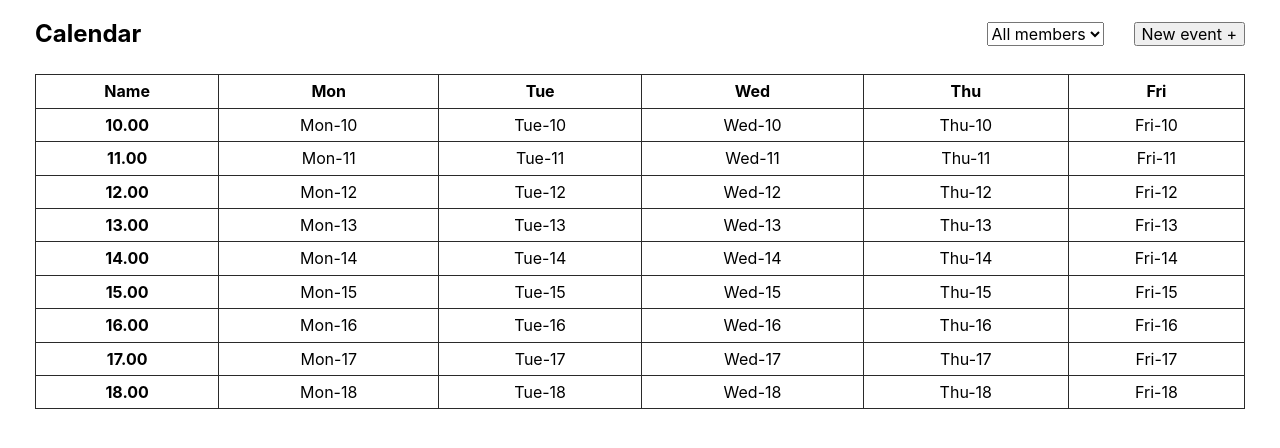
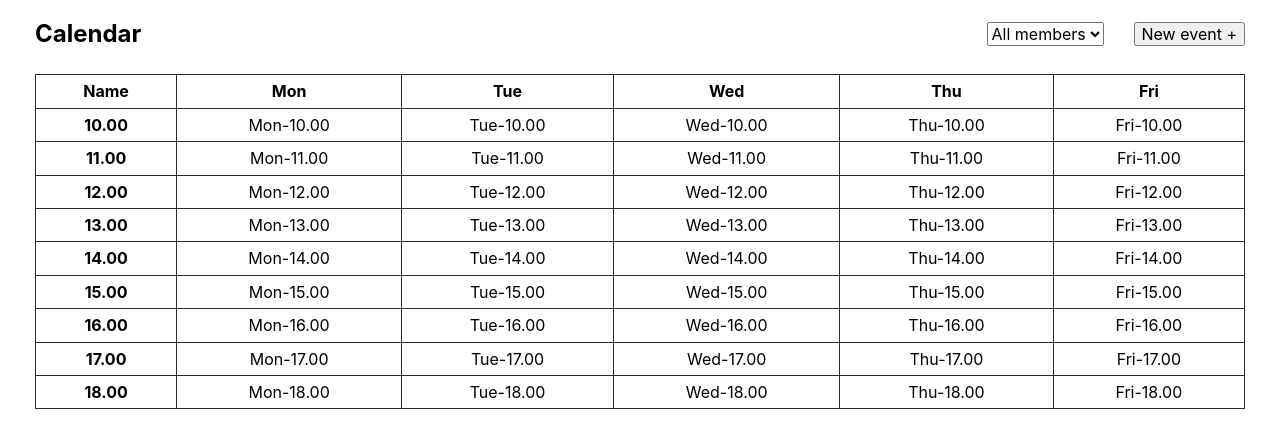
Before and after one commit to Artiss90/weekly_calendar, a React (Create React App) app: page / in a window 1280 px wide. Shown: the top 448 px of the page. Built offline with nearby package versions, Linux system fonts and the light colour scheme.

Commit message:
add autocomplete tables

```diff
--- a/src/Components/PublicRoute/PublicRoute.js
+++ b/src/Components/PublicRoute/PublicRoute.js
@@ -4,8 +4,8 @@
 import meetingSelectors from "redux/meetingRedux/meetingSelectors";
 
 /*
- * - Если маршрут ограниченный (restricted = true), и пользователь залогинен, рендерит редирект ('/contacts')
- * - В противном случае рендерит компонент
+ * - Если маршрут ограниченный (restricted = true), и страницу создания разрешено открыть(open = true), рендерит компонент ('/create-meeting')
+ * - В противном случае редирект (на страницу с таблицей)
  */
 function PublicRoute({ component: Component, redirectTo, ...routeProps }) {
   const open = useSelector(meetingSelectors.getOpenCreateView);
@@ -13,10 +13,10 @@
     <Route
       {...routeProps}
       render={(props) =>
-        !open && routeProps.restricted ? (
+        open && routeProps.restricted ? (
+          <Component {...props} />
+        ) : (
           <Redirect to={redirectTo} />
-        ) : (
-          <Component {...props} />
         )
       }
     />
--- /dev/null
+++ b/src/Components/TableWeekly/TableCell/TableCell.jsx
@@ -0,0 +1,20 @@
+import style from "./TableCell.module.css";
+function TableCell({ title, date }) {
+  // ? если есть title, то добавляем кнопку удаления
+  return (
+    <>
+      <p>{title}</p>
+      {title && (
+        <button
+          className={style.btnDelete}
+          type="button"
+          onClick={() => console.log(date)}
+        >
+          &#10006;
+        </button>
+      )}
+    </>
+  );
+}
+
+export default TableCell;
--- /dev/null
+++ b/src/Components/TableWeekly/TableCell/TableCell.module.css
@@ -0,0 +1,7 @@
+.btnDelete {
+  position: absolute;
+  top: 20%;
+  right: 0;
+  border: none;
+  background: inherit;
+}
--- a/src/Components/TableWeekly/TableWeekly.jsx
+++ b/src/Components/TableWeekly/TableWeekly.jsx
@@ -1,91 +1,46 @@
+import { useSelector } from "react-redux";
+import meetingSelectors from "redux/meetingRedux/meetingSelectors";
 import style from "./TableWeekly.module.css";
+import TableWeeklyBody from "./TableWeeklyBody/TableWeeklyBody";
+import TableWeekHead from "./TableWeeklyHead/TableWeekHead";
 
 function TableWeekly() {
+  const meetingList = useSelector(meetingSelectors.getMeetingItems);
+  const TIME_LIST = [
+    "10.00",
+    "11.00",
+    "12.00",
+    "13.00",
+    "14.00",
+    "15.00",
+    "16.00",
+    "17.00",
+    "18.00",
+  ];
+  const DAY_LIST = ["Mon", "Tue", "Wed", "Thu", "Fri"];
   return (
     <table className={style.tableDays}>
       <thead>
         <tr>
           <th>Name</th>
-          <th>Mon</th>
-          <th>Tue</th>
-          <th>Wed</th>
-          <th>Thu</th>
-          <th>Fri</th>
+          <TableWeekHead dayList={DAY_LIST} />
         </tr>
       </thead>
       <tbody>
-        <tr>
-          <th>10.00</th>
-          <td data-day-time="Mon-10">Mon-10</td>
-          <td data-day-time="Tue-10">Tue-10</td>
-          <td data-day-time="Wed-10">Wed-10</td>
-          <td data-day-time="Thu-10">Thu-10</td>
-          <td data-day-time="Fri-10">Fri-10</td>
-        </tr>
-        <tr>
-          <th>11.00</th>
-          <td data-day-time="Mon-11">Mon-11</td>
-          <td data-day-time="Tue-11">Tue-11</td>
-          <td data-day-time="Wed-11">Wed-11</td>
-          <td data-day-time="Thu-11">Thu-11</td>
-          <td data-day-time="Fri-11">Fri-11</td>
-        </tr>
-        <tr>
-          <th>12.00</th>
-          <td data-day-time="Mon-12">Mon-12</td>
-          <td data-day-time="Tue-12">Tue-12</td>
-          <td data-day-time="Wed-12">Wed-12</td>
-          <td data-day-time="Thu-12">Thu-12</td>
-          <td data-day-time="Fri-12">Fri-12</td>
-        </tr>
-        <tr>
-          <th>13.00</th>
-          <td data-day-time="Mon-13">Mon-13</td>
-          <td data-day-time="Tue-13">Tue-13</td>
-          <td data-day-time="Wed-13">Wed-13</td>
-          <td data-day-time="Thu-13">Thu-13</td>
-          <td data-day-time="Fri-13">Fri-13</td>
-        </tr>
-        <tr>
-          <th>14.00</th>
-          <td data-day-time="Mon-14">Mon-14</td>
-          <td data-day-time="Tue-14">Tue-14</td>
-          <td data-day-time="Wed-14">Wed-14</td>
-          <td data-day-time="Thu-14">Thu-14</td>
-          <td data-day-time="Fri-14">Fri-14</td>
-        </tr>
-        <tr>
-          <th>15.00</th>
-          <td data-day-time="Mon-15">Mon-15</td>
-          <td data-day-time="Tue-15">Tue-15</td>
-          <td data-day-time="Wed-15">Wed-15</td>
-          <td data-day-time="Thu-15">Thu-15</td>
-          <td data-day-time="Fri-15">Fri-15</td>
-        </tr>
-        <tr>
-          <th>16.00</th>
-          <td data-day-time="Mon-16">Mon-16</td>
-          <td data-day-time="Tue-16">Tue-16</td>
-          <td data-day-time="Wed-16">Wed-16</td>
-          <td data-day-time="Thu-16">Thu-16</td>
-          <td data-day-time="Fri-16">Fri-16</td>
-        </tr>
-        <tr>
-          <th>17.00</th>
-          <td data-day-time="Mon-17">Mon-17</td>
-          <td data-day-time="Tue-17">Tue-17</td>
-          <td data-day-time="Wed-17">Wed-17</td>
-          <td data-day-time="Thu-17">Thu-17</td>
-          <td data-day-time="Fri-17">Fri-17</td>
-        </tr>
-        <tr>
-          <th>18.00</th>
-          <td data-day-time="Mon-18">Mon-18</td>
-          <td data-day-time="Tue-18">Tue-18</td>
-          <td data-day-time="Wed-18">Wed-18</td>
-          <td data-day-time="Thu-18">Thu-18</td>
-          <td data-day-time="Fri-18">Fri-18</td>
-        </tr>
+        {TIME_LIST.map((time) => {
+          // * фильтруем по времени суток
+          const filteredMeetingListByTime = meetingList.filter(
+            (item) => item.time === time
+          );
+          return (
+            <TableWeeklyBody
+              key={time}
+              time={time}
+              dayList={DAY_LIST}
+              filteredMeetingListByTime={filteredMeetingListByTime}
+            />
+          );
+        })}
       </tbody>
     </table>
   );
--- a/src/Components/TableWeekly/TableWeekly.module.css
+++ b/src/Components/TableWeekly/TableWeekly.module.css
@@ -9,3 +9,6 @@
   padding: 7px;
   border: 1px solid #2a2a2a;
 }
+.tableDays td {
+  position: relative;
+}
--- /dev/null
+++ b/src/Components/TableWeekly/TableWeeklyBody/TableWeeklyBody.jsx
@@ -0,0 +1,35 @@
+import TableCell from "../TableCell/TableCell";
+
+function TableWeeklyBody({ time, dayList, filteredMeetingListByTime }) {
+  return (
+    <tr>
+      <th>{time}</th>
+      {dayList.map((day) => {
+        const date = `${day}-${time}`;
+        // * ставим условие, что если есть нужный массив не пустой
+        if (filteredMeetingListByTime.length > 0) {
+          const meetingByDate = filteredMeetingListByTime.find(
+            (item) => item.date === date
+          );
+          // * ставим условие в тернарном операторе, чтоб рендерил заголовок если совпадение есть (filteredMeetingListByTime !== false)
+          return (
+            <td key={date} data-day-time={date}>
+              {meetingByDate ? (
+                <TableCell title={meetingByDate.title} date={date} />
+              ) : (
+                <TableCell date={date} />
+              )}
+            </td>
+          );
+        }
+        return (
+          <td key={date} data-day-time={date}>
+            {date}
+          </td>
+        );
+      })}
+    </tr>
+  );
+}
+
+export default TableWeeklyBody;
--- /dev/null
+++ b/src/Components/TableWeekly/TableWeeklyHead/TableWeekHead.jsx
@@ -0,0 +1,11 @@
+function TableWeekHead({ dayList }) {
+  return (
+    <>
+      {dayList.map((day) => (
+        <th key={day}>{day}</th>
+      ))}
+    </>
+  );
+}
+
+export default TableWeekHead;
--- a/src/index.css
+++ b/src/index.css
@@ -8,3 +8,7 @@
   -webkit-font-smoothing: antialiased;
   -moz-osx-font-smoothing: grayscale;
 }
+
+p {
+  margin: 0;
+}
--- a/src/redux/meetingRedux/meetingOperations.js
+++ b/src/redux/meetingRedux/meetingOperations.js
@@ -17,9 +17,10 @@
   try {
     const meeting = {
       title: text.title,
-      names: text.name,
+      names: text.names,
       day: text.day,
       time: text.time,
+      date: text.date,
     };
     dispatch(meetingAction.addMeetingSuccess(meeting));
   } catch (error) {
--- a/src/views/CreateMeeting/CreateMeetingView.jsx
+++ b/src/views/CreateMeeting/CreateMeetingView.jsx
@@ -67,6 +67,7 @@
       names: nameSelect,
       day: daySelect,
       time: timeSelect,
+      date: `${daySelect}-${timeSelect}`,
     };
 
     dispatch(meetingOperations.addMeeting(meetingForm));
```
